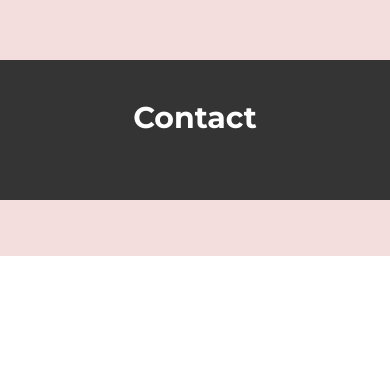
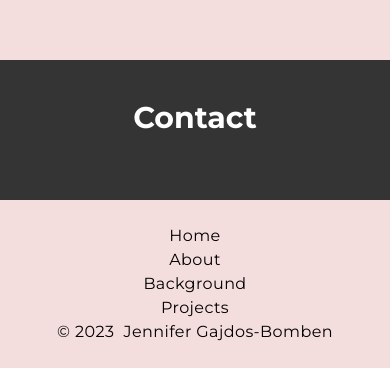
Before and after one commit to jgajdosbomben/portfolio, a React (Vite) app: page / in a window 390 px wide. Shown: the part 5058-5426 px from the top of the page. Before the commit the page ends 5314 px from the top, so only its background shows below. Built offline with nearby package versions, Linux system fonts and the light colour scheme.

Commit message:
Fixed footer content not appearing on mobile size

```diff
--- a/src/components/Footer.jsx
+++ b/src/components/Footer.jsx
@@ -5,8 +5,8 @@ const Footer = () => {
   return (
     <div className="font-montserrat text-black dark:text-white">
       <footer>
-        <div className="w-full flex flex-col justify-center md:flex-row py-7 px-10 text-md gap-3 md:gap-10">
-          <ul className="hidden md:flex tracking-wide gap-6 text-md text-black dark:text-white">
+        <div className="w-full flex flex-col justify-center md:flex-wrap text-md gap-3 md:gap-10">
+          <ul className=" flex-wrap md:flex tracking-wide gap-6 text-md px-6 py-6 justify-center text-black dark:text-white">
             <li className="cursor-pointer hover:text-zinc-600 hover:underline decoration-wavy dark:hover:text-rose-200">
               <a href="#home">Home</a>
             </li>
```
